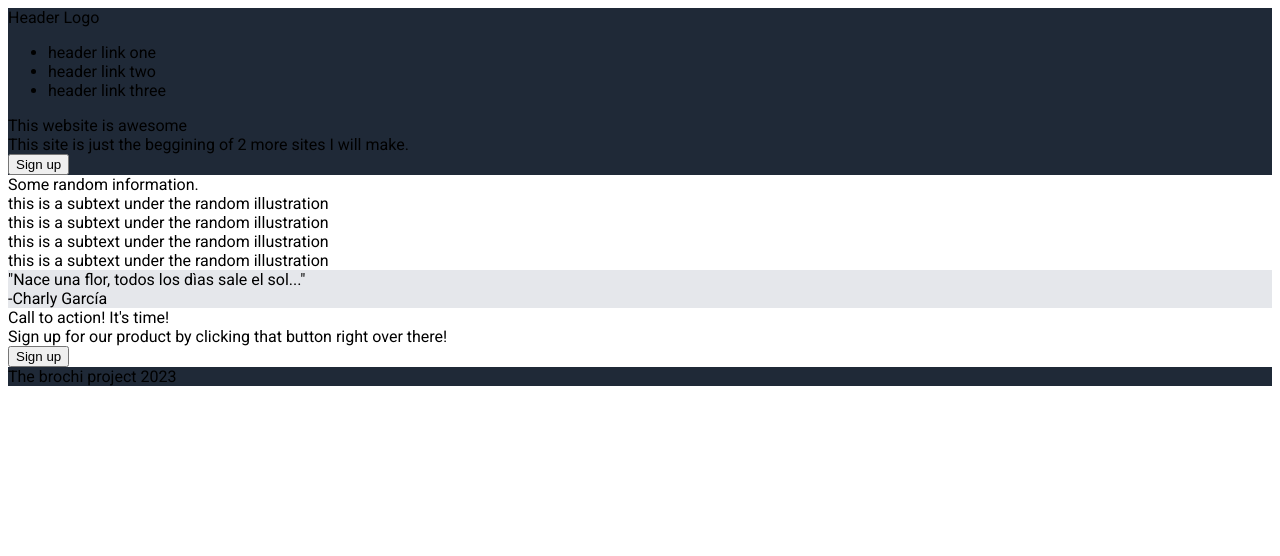
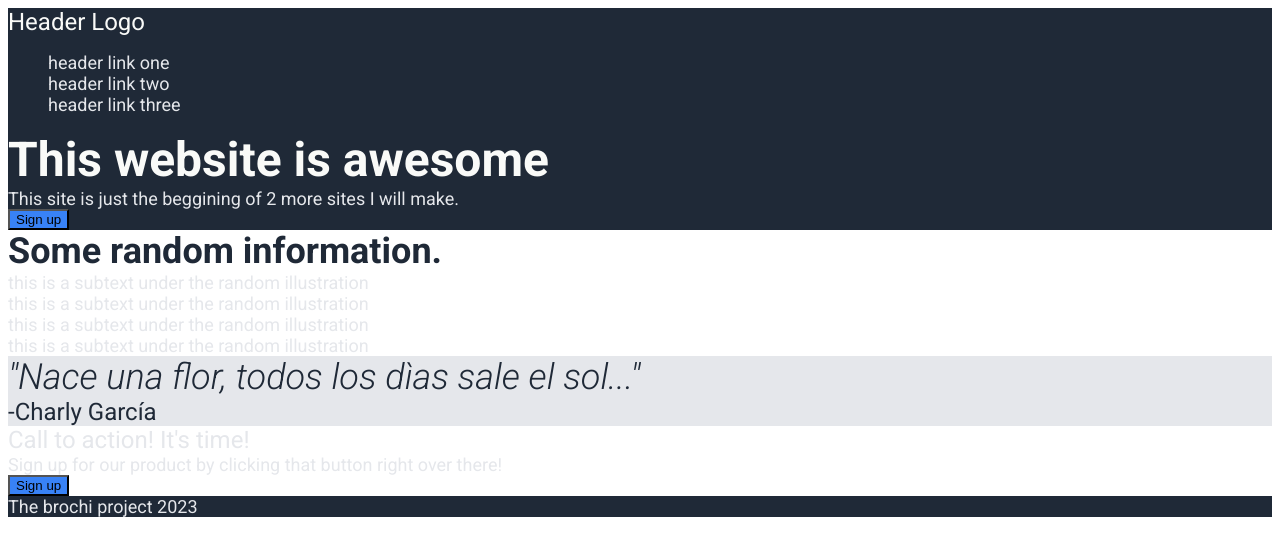
Before and after one commit to brochi-loop/landing-page, a plain HTML site: page index.html in a window 1280 px wide. Drawn offline with Linux system fonts and the light colour scheme.

Commit message:
añado color y fuentes de textos

```diff
--- a/index.html
+++ b/index.html
@@ -12,7 +12,7 @@
 </head>
 <body>
     <div class="header">
-        <div>Header Logo</div>
+        <div class="logo">Header Logo</div>
         <ul>
             <li>header link one</li>
             <li>header link two</li>
@@ -21,8 +21,8 @@
     </div>
     <div class="description">
         <div>
-            <div>This website is awesome</div>
-            <div>This site is just the beggining of 2 more sites I will make.</div>
+            <div class="description-title">This website is awesome</div>
+            <div class="description-text">This site is just the beggining of 2 more sites I will make.</div>
             <button>Sign up</button>
         </div>
         <div class="place-holder"></div>
--- a/style.css
+++ b/style.css
@@ -8,9 +8,57 @@ body {
 .description,
 .footer {
     background-color: #1f2937;
-    /*ggg*/
+
+}
+
+.logo {
+    font-size: 24px;
+    color: #f9faf8;
 }
 
 .quote {
     background-color: #e5e7eb;
 }
+
+li,
+.description-text,
+.item .subtext,
+.footer,
+.card-description {
+    list-style: none;
+    font-size: 18px;
+    color: #e5e7eb;
+}
+
+.description-title {
+    font-size: 48px;
+    font-weight:bolder;
+    color: #f9faf8;
+}
+
+.random-info .title {
+    font-size: 36px;
+    font-weight: bolder;
+    color: #1f2937;
+}
+
+.quote-text {
+    font-size: 36px;
+    font-style: italic;
+    font-weight: lighter;
+    color: #1f2937;
+}
+
+.quote-author {
+    font-size: 24px;
+    color: #1f2937;
+}
+
+.card-title {
+    font-size: 24px;
+    color: #e5e7eb;
+}
+
+button {
+    background-color: #3882f6;
+}
```
